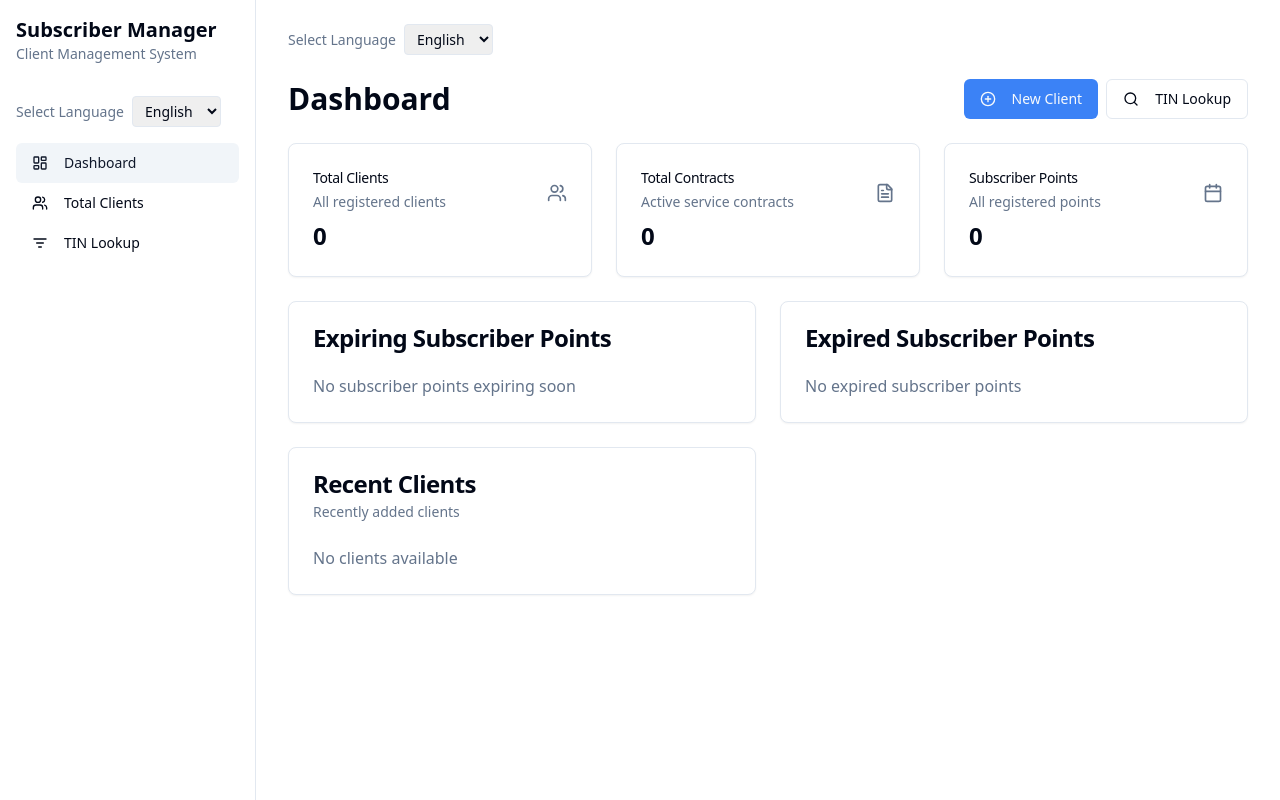
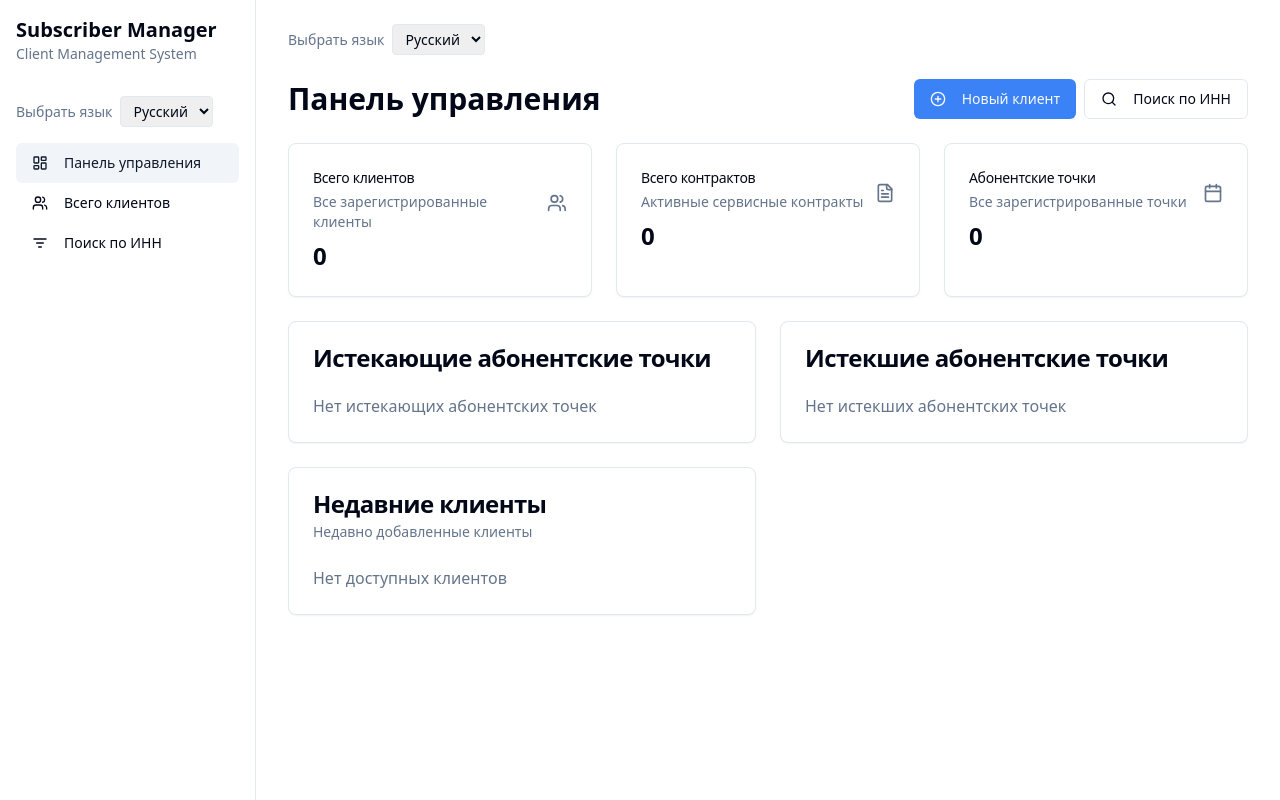
Before and after one commit to SkiTelMen/subscriber-point-manager, a React (Vite) app: page / in a window 1280 px wide. Built offline with nearby package versions, Linux system fonts and the light colour scheme.

Commit message:
Remove English language option
Remove English language option from all pages and menu.

```diff
--- a/src/components/LanguageSelector.tsx
+++ b/src/components/LanguageSelector.tsx
@@ -4,6 +4,13 @@ import { useLocale } from "@/context/LocaleContext";
 
 const LanguageSelector = () => {
   const { locale, setLocale, t } = useLocale();
+
+  // Since we only have Russian now, we'll set it directly
+  React.useEffect(() => {
+    if (locale !== 'ru') {
+      setLocale('ru');
+    }
+  }, [locale, setLocale]);
 
   return (
     <div className="flex items-center gap-2 mb-4">
@@ -13,7 +20,6 @@ const LanguageSelector = () => {
         onChange={e => setLocale(e.target.value)}
         className="border rounded px-2 py-1 text-sm"
       >
-        <option value="en">{t("english")}</option>
         <option value="ru">{t("russian")}</option>
       </select>
     </div>
--- a/src/i18n.ts
+++ b/src/i18n.ts
@@ -1,61 +1,9 @@
-
 import i18n from 'i18next';
 import { initReactI18next } from 'react-i18next';
 import LanguageDetector from 'i18next-browser-languagedetector';
 
-// Translation resources
+// Translation resources - only keeping Russian
 const resources = {
-  en: {
-    translation: {
-      // Dashboard
-      dashboard: "Dashboard",
-      newClient: "New Client",
-      tinLookup: "TIN Lookup",
-      totalClients: "Total Clients",
-      allRegisteredClients: "All registered clients",
-      totalContracts: "Total Contracts",
-      activeServiceContracts: "Active service contracts",
-      subscriberPoints: "Subscriber Points",
-      allRegisteredPoints: "All registered points",
-      recentClients: "Recent Clients",
-      recentlyAddedClients: "Recently added clients",
-      view: "View",
-      noClients: "No clients available",
-
-      // Language Selector
-      selectLanguage: "Select Language",
-      english: "English",
-      russian: "Russian",
-
-      // Contract-related
-      contracts: "Contracts",
-      addContract: "Add Contract",
-      contractNumber: "Contract Number",
-      contractDate: "Contract Date",
-      cancel: "Cancel",
-      add: "Add",
-      noContracts: "No contracts available",
-      date: "Date",
-
-      // Subscriber points
-      expiringSubscriberPoints: "Expiring Subscriber Points",
-      expiredSubscriberPoints: "Expired Subscriber Points",
-      noExpiringPoints: "No subscriber points expiring soon",
-      noExpiredPoints: "No expired subscriber points",
-      networkNumber: "Network Number",
-      type: "Type",
-      client: "Client",
-      hardware: "HW",
-      validityDate: "Validity Date",
-      validUntil: "Valid Until",
-      daysExpired: "days expired",
-      daysUntilExpiry: "days until expiry",
-      addSubscriberPoint: "Add Subscriber Point",
-      subscriberPointName: "Subscriber Point Name",
-      selectType: "Select Type",
-      noSubscriberPoints: "No subscriber points available"
-    }
-  },
   ru: {
     translation: {
       // Dashboard
@@ -75,7 +23,6 @@ const resources = {
 
       // Language Selector
       selectLanguage: "Выбрать язык",
-      english: "Английский",
       russian: "Русский",
 
       // Contract-related
@@ -114,9 +61,10 @@ i18n
   .use(initReactI18next)
   .init({
     resources,
-    fallbackLng: 'en',
+    fallbackLng: 'ru',
+    lng: 'ru', // Force Russian as default
     interpolation: {
-      escapeValue: false // React already escapes by default
+      escapeValue: false
     },
     detection: {
       order: ['localStorage', 'navigator'],
```
